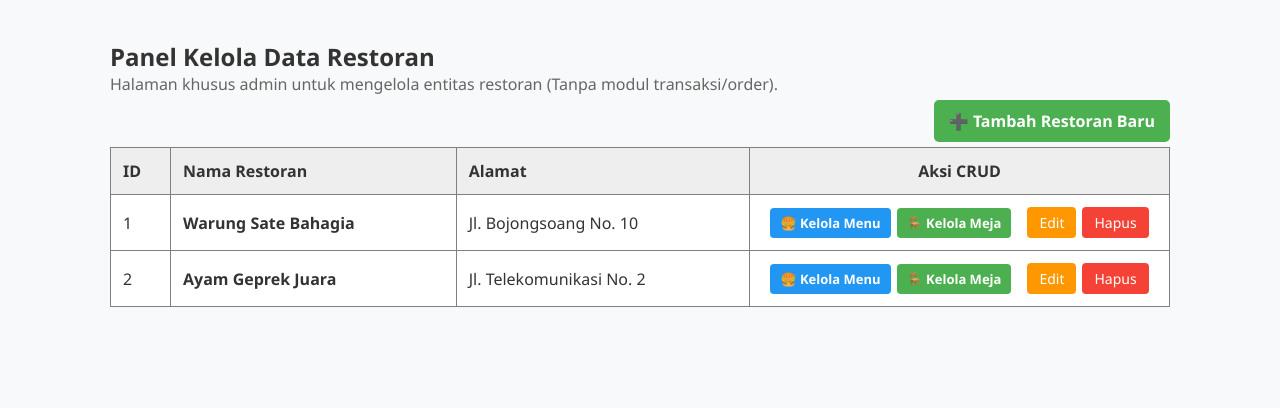
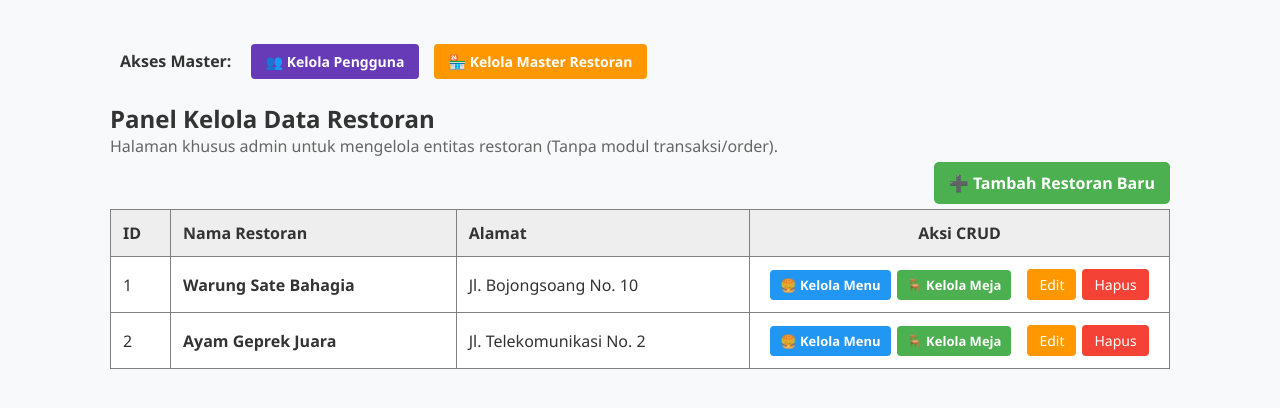
Before and after one commit to alinafalisha14/foodvation, a PHP site: page /admin.php in a window 1280 px wide. Shown: the part 42-450 px from the top of the page. Run offline with PHP 8.4, Linux system fonts and the light colour scheme; a user stored in the database is signed in; data comes from the database, SQL or seed files in the repository.

Commit message:
Menambahkan link navigasi master admin ke admin.php

```diff
--- a/admin.php
+++ b/admin.php
@@ -63,6 +63,13 @@ $list_resto = mysqli_query($koneksi, "SELECT * FROM restoran");
     </nav>
 
     <div class="container" style="margin-top:20px;">
+
+    <div style="margin-bottom: 20px; padding: 10px; background: #f8f9fa; border-radius: 5px;">
+            <span style="font-weight:bold; margin-right:15px;">Akses Master:</span>
+            <a href="kelola_users.php" style="background:#673ab7; color:white; padding:8px 15px; text-decoration:none; border-radius:4px; font-size:14px; font-weight:bold; margin-right: 10px;">👥 Kelola Pengguna</a>
+            <a href="kelola_restoran.php" style="background:#ff9800; color:white; padding:8px 15px; text-decoration:none; border-radius:4px; font-size:14px; font-weight:bold;">🏪 Kelola Master Restoran</a>
+        </div>
+
         <h2>Panel Kelola Data Restoran</h2>
         <p style="color:#666; margin-bottom:15px;">Halaman khusus admin untuk mengelola entitas restoran (Tanpa modul transaksi/order).</p>
 
```
